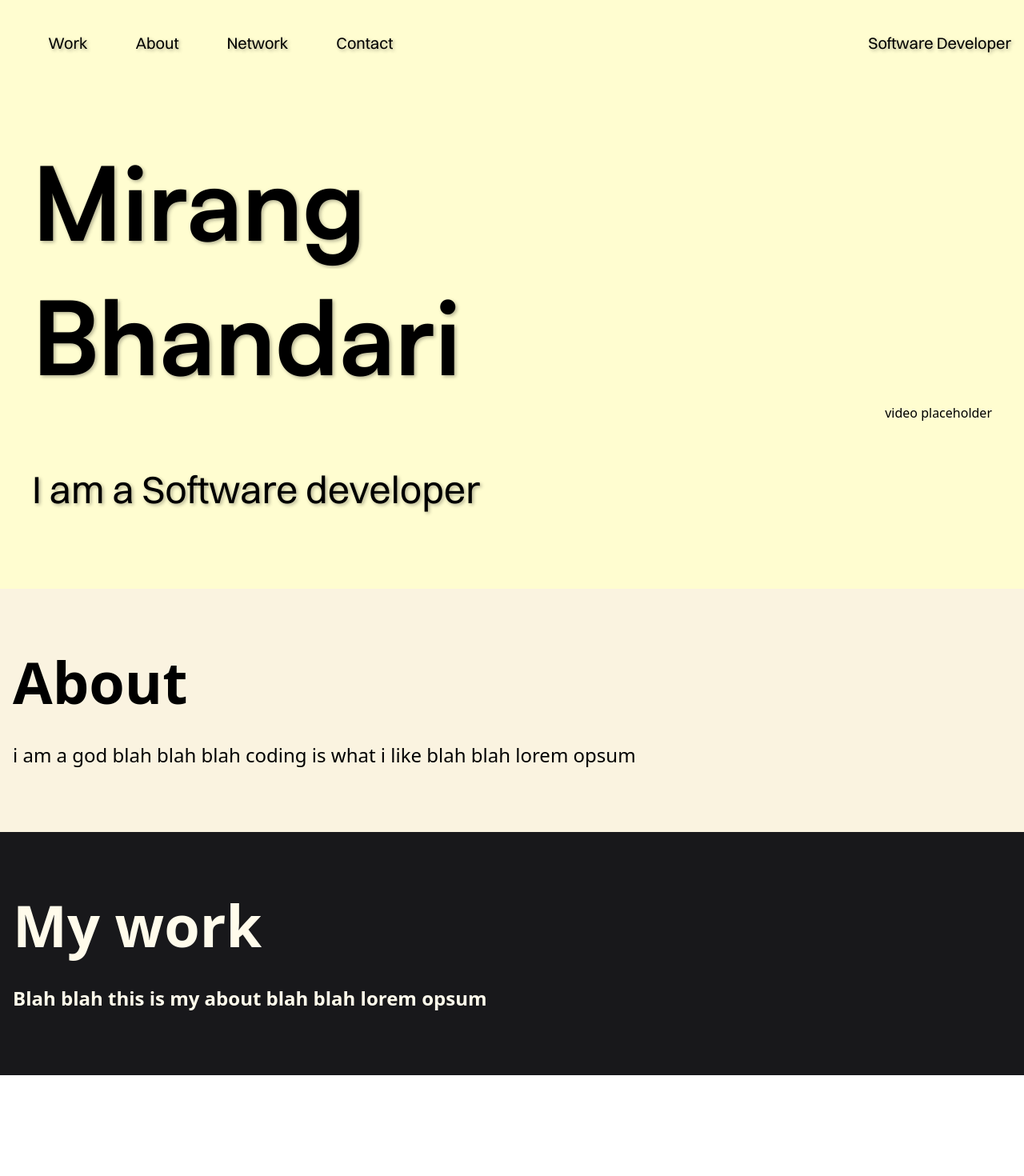
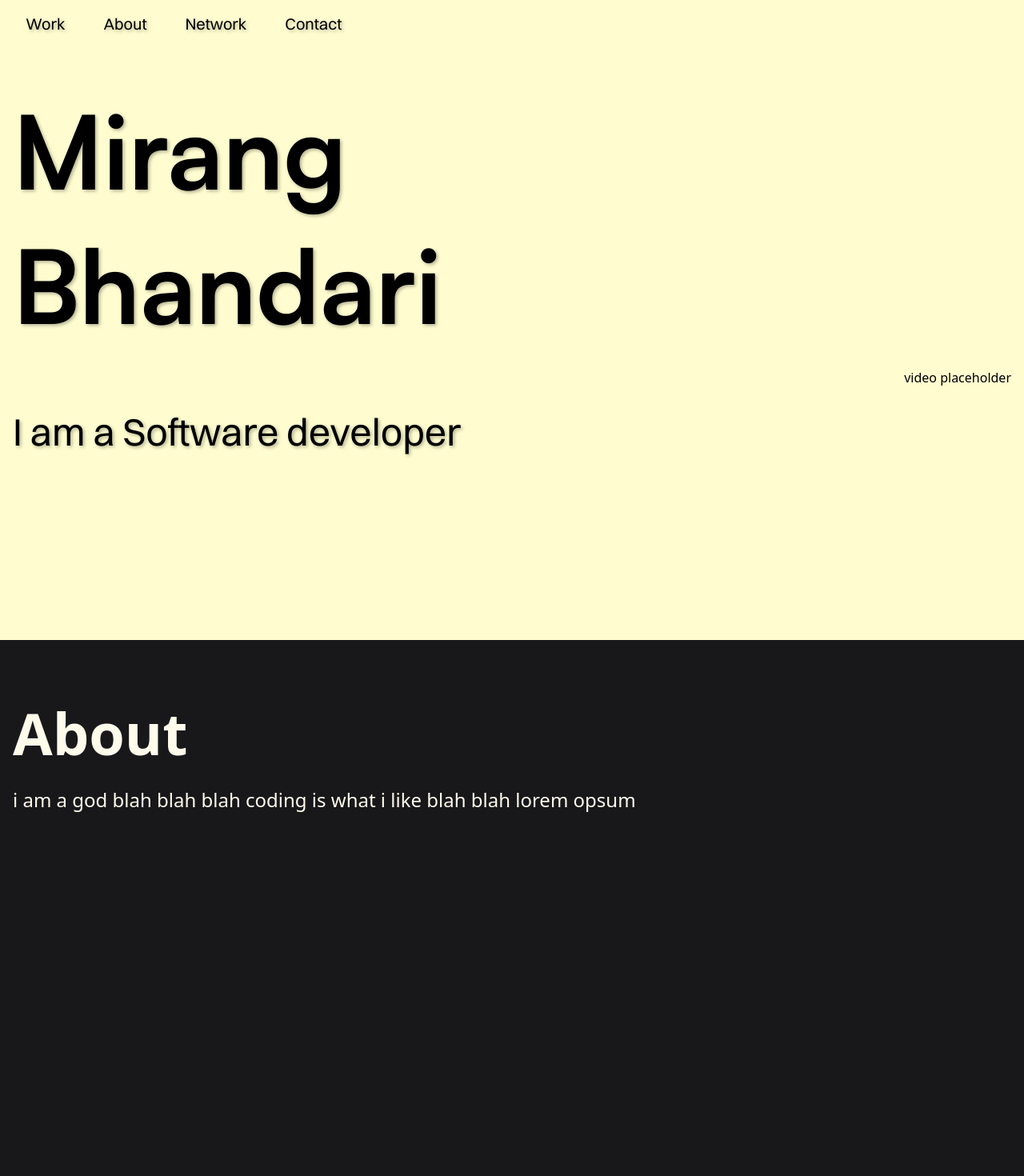
Before and after one commit to Bloodwingv2/My-Portfolio, a React (Vite) app: page / in a window 1280 px wide. Shown: the top 1470 px of the page at 80% size. Before the commit the page ends 1344 px from the top, so only its background shows below. Built offline with nearby package versions, Linux system fonts and the light colour scheme.

Commit message:
Added Underline and cursor pointer for navbar

```diff
--- a/src/App.css
+++ b/src/App.css
@@ -13,6 +13,25 @@
   .text-shadow-glow {
     text-shadow: 0 0 10px rgba(255, 255, 255, 0.8);
   }
+
+  .underline-smooth {
+    @apply relative;
+  }
+
+  .underline-smooth::after {
+  content: '';
+  position: absolute;
+  left: 0;
+  bottom: -4px;
+  height: 2.5px;
+  width: 0;
+  background-color: black;
+  transition: all 0.75s ease;
+}
+
+.underline-smooth:hover::after {
+  width: 100%;
+}
 }
 
 /* Satoshi Font */
--- a/src/App.tsx
+++ b/src/App.tsx
@@ -70,35 +70,35 @@ function App() {
 }, []);
 
   return (
-    <main>
+    <main className="overflow-x-hidden">
       <div>
-        <section className='w-full bg-[#FFFDD0] py-10'>
+        <section className='w-full min-h-screen bg-[#FFFDD0] p-4'>
           <div>
-            <ul className='text-shadow font-switzer flex flex-row'>
-              <li className='gap-x-10 ml-15 text-xl'>Work</li>
-              <li className='gap-x-10 ml-15 text-xl'>About</li>
-              <li className='gap-x-10 ml-15 text-xl'>Network</li>
-              <li className='gap-x-10 ml-15 text-xl'>Contact</li>
-              <li className='gap-x-10 text-xl ml-auto mr-4'>Software Developer</li>
+            <ul className='text-shadow font-switzer flex flex-wrap items-center ml-4 gap-12 text-2xl md:flex-row'>
+              <li className='text-xl cursor-pointer underline-smooth'>Work</li>
+              <li className='text-xl cursor-pointer underline-smooth'>About</li>
+              <li className='text-xl cursor-pointer underline-smooth'>Network</li>
+              <li className='text-xl cursor-pointer underline-smooth'>Contact</li>
+              <li className='text-xl md:ml-auto block sm:hidden'>Software Developer</li>
             </ul>
           </div>
-          <div>
-            <p id='scramble-first' className='ml-5 text-shadow font-satoshi mt-25 font-bold text-9xl text-Black-300 text-left p-5 overflow-hidden'>Mirang</p>
-            <p id='scramble-last' className='ml-5 text-shadow font-satoshi font-bold text-9xl text-Black-300 text-left p-5 overflow-hidden'>Bhandari</p>
-            <p className='text-right mr-10'>video placeholder</p>
-            <p className='ml-5 mb-10 text-shadow font-switzer text-5xl p-5 mt-10'>I am <span id = 'scramble-name' className='whitespace-nowrap'>Software Developer</span></p>
+          <div className="mt-8 md:mt-16">
+            <p id='scramble-first' className='text-shadow font-satoshi font-bold text-5xl sm:text-6xl md:text-8xl lg:text-9xl text-Black-300 overflow-hidden pb-2 leading-tight whitespace-normal md:whitespace-nowrap'>Mirang</p>
+            <p id='scramble-last' className='text-shadow font-satoshi font-bold text-5xl sm:text-6xl md:text-8xl lg:text-9xl text-Black-300 overflow-hidden pb-2 leading-tight whitespace-normal md:whitespace-nowrap'>Bhandari</p>
+            <p className='text-right mt-4'>video placeholder</p>
+            <p className='text-shadow font-switzer text-3xl md:text-5xl mt-8'>I am <span id='scramble-name' className='whitespace-nowrap'>Software Developer</span></p>
           </div>
         </section>
-        <section className='w-full bg-[#FAF3E0] py-20'>
-          <div>
-            <p className='text-7xl font-semibold ml-4'>About</p>
-            <p className='text-2xl mt-10 ml-4'>i am a god blah blah blah coding is what i like blah blah lorem opsum</p>
+        <section className='w-full bg-zinc-900 py-12 md:py-20 min-h-screen px-4'>
+          <div className="max-w-7xl mx-auto">
+            <p className='text-5xl md:text-7xl font-semibold text-amber-50'>About</p>
+            <p className='text-xl md:text-2xl mt-8 text-amber-50'>i am a god blah blah blah coding is what i like blah blah lorem opsum</p>
           </div>
         </section>
-        <section className='w-full bg-zinc-900 py-20'>
-          <div>
-            <p className='text-7xl font-semibold text-amber-50 ml-4'>My work</p>
-            <p className='text-2xl font-semibold text-amber-50 mt-10 ml-4'>Blah blah this is my about blah blah lorem opsum</p>
+        <section className='w-full bg-zinc-900 py-12 md:py-20 min-h-screen px-4'>
+          <div className="max-w-7xl mx-auto">
+            <p className='text-5xl md:text-7xl font-semibold text-amber-50'>My work</p>
+            <p className='text-xl md:text-2xl mt-8 text-amber-50'>Blah blah this is my about blah blah lorem opsum</p>
           </div>
         </section>
       </div>
```
